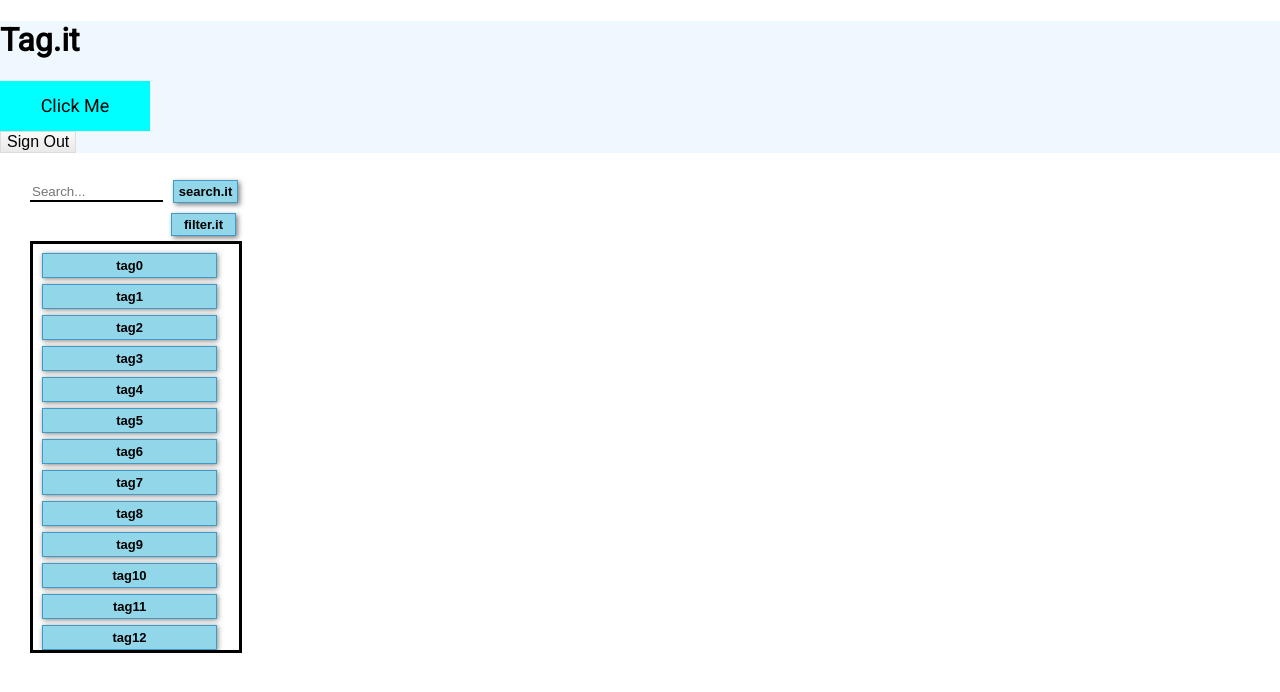
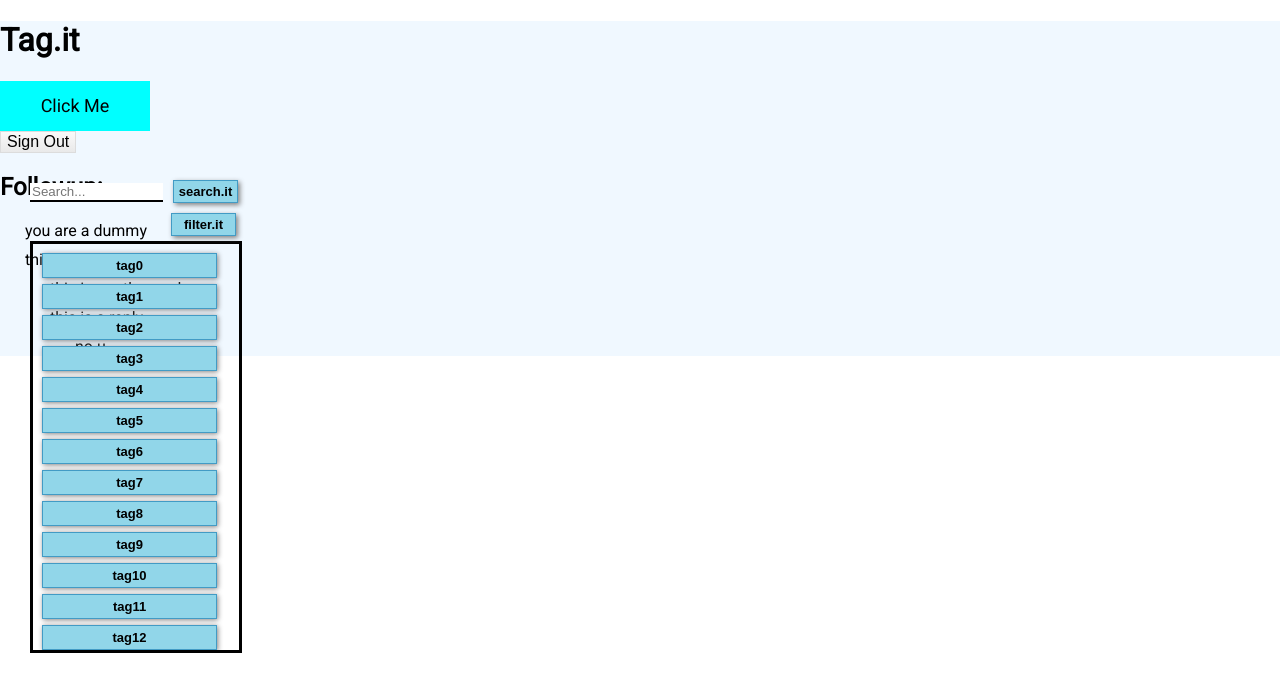
Before and after one commit to y-e-e-t-c-o-d-e/tag.it, a React (Create React App) app in the folder client/: page / in a window 1280 px wide. Shown: the top 692 px of the page. Built offline with nearby package versions, Linux system fonts and the light colour scheme; no server answers; sample sign-in values are in the browser's storage.

Commit message:
Set up basic hardcoded comment list, adding wip

```diff
--- /dev/null
+++ b/client/src/components/CommentSection/Comment/index.jsx
@@ -0,0 +1,22 @@
+import React, { useState } from 'react';
+import "./style.css";
+
+/* recursive functional component for comments */
+const Comment = ({ comment }) => {
+    const renderNestedComments = () => {
+        const nestedComments = comment.childList.slice().sort((a, b) => b.time - a.time);
+
+        return nestedComments.map(comment => {
+            return <Comment key={comment.uuid} comment={comment} type="child" />
+        });
+    };
+
+    return (
+        <div style={{ "marginLeft": "25px", "marginTop": "10px" }}>
+            <div>{comment.content}</div>
+            {renderNestedComments()}
+        </div>
+    );
+};
+
+export default Comment;
--- /dev/null
+++ b/client/src/components/CommentSection/index.jsx
@@ -0,0 +1,27 @@
+import React, { useState } from 'react';
+import "./style.css";
+import Comment from "./Comment/index.jsx";
+
+// props will contain Post.commentList, list of Comment objects
+const CommentSection = ({ commentList }) => {
+
+    const renderComments = () => {
+        // sort comments by most recent using time property
+        const comments = commentList.slice().sort((a, b) => b.time - a.time);
+
+        return comments.map((comment) => {
+            return (
+                <Comment key={comment.uuid} comment={comment} />
+            );
+        });
+    }
+
+    return (
+        <div className="comment-section">
+            <h2>Followup:</h2>
+            {renderComments()}
+        </div>
+    );
+};
+
+export default CommentSection;
--- a/client/src/pages/Home/index.jsx
+++ b/client/src/pages/Home/index.jsx
@@ -4,11 +4,49 @@ import './style.css';
 import db from "../../base";
 
 import TagList from "../../components/TagList/index.jsx";
+import CommentSection from "../../components/CommentSection/index.jsx";
+import PostEditor from "../../components/PostEditor/index.jsx";
 
-const Home = ({currentUser, match}) => {
+const Home = ({ currentUser, match }) => {
     if (match) {
         const courseId = match.params.id;
     }
+
+    // testing purposes
+    const comments = [
+        {
+            uuid: 1,
+            time: new Date('December 17, 1995 03:24:00'),
+            content: "this is a dummy comment",
+            childList: [
+                {
+                    uuid: 2,
+                    time: new Date('January 10, 2000 04:20:00'),
+                    content: "this is a reply",
+                    childList: [
+                        {
+                            uuid: 3,
+                            time: new Date('September 20, 2015 04:00:00'),
+                            content: "no u",
+                            childList: []
+                        }
+                    ]
+                },
+                {
+                    uuid: 4,
+                    time: new Date('October 31, 2010 01:00:00'),
+                    content: "this is another reply",
+                    childList: []
+                }
+            ]
+        },
+        {
+            uuid: 5,
+            time: new Date('December 17, 1995 05:23:00'),
+            content: "you are a dummy",
+            childList: []
+        }
+    ];
 
     return (
         <div className="home">
@@ -19,6 +57,7 @@ const Home = ({currentUser, match}) => {
             <Button text="Click Me"></Button>
             <button onClick={() => db.auth().signOut()}>Sign Out</button>
             <TagList />
+            <CommentSection commentList={comments} />
         </div>
     )
 };
```
Also changed, not shown: client/src/components/CommentSection/Comment/style.css (added), client/src/components/CommentSection/style.css (added).
